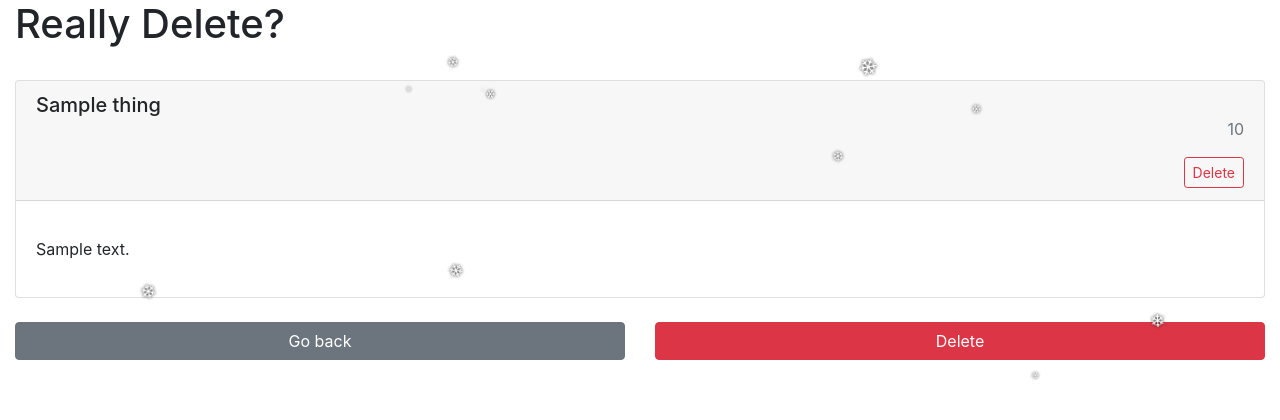
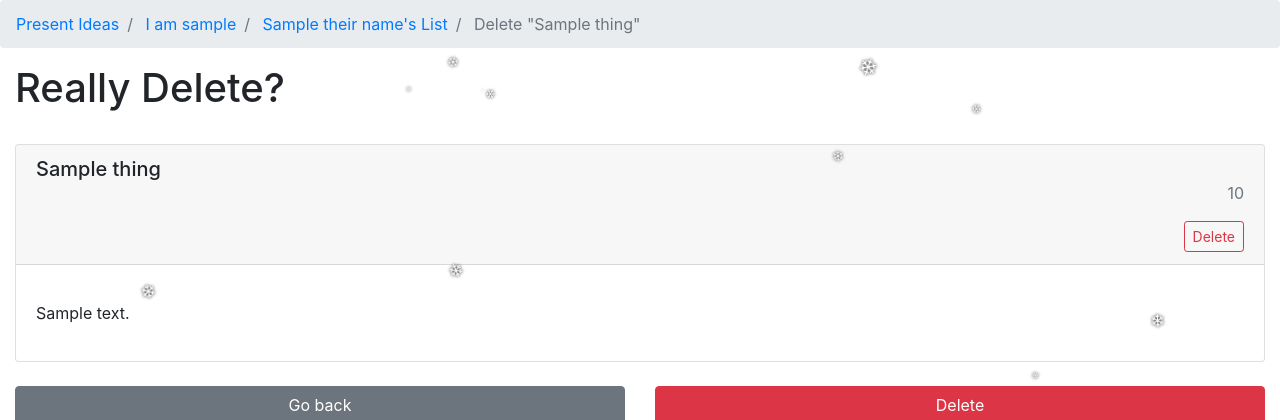
Before and after one commit to no1joel/present-ideas, a Django app: template present_ideas/present_ideas/templates/delete.html in a window 1280 px wide. Shown: the top 420 px of the page. Run offline with Django 3.2, Linux system fonts and the light colour scheme; the template is opened without the code that fills it: most values are stand-ins (such as "Sample title", 1, 10 or a date in 2020); some libraries are stand-ins or nearby versions.

Commit message:
Add breadcrumbs to pages

```diff
--- a/present_ideas/present_ideas/templates/delete.html
+++ b/present_ideas/present_ideas/templates/delete.html
@@ -1,6 +1,27 @@
 {% extends "base.html" %}
 
 {% block content %}
+    <nav aria-label="breadcrumb">
+        <ol class="breadcrumb">
+            <li class="breadcrumb-item" aria-current="page">
+                <a href="{% url 'index' %}">Present Ideas</a>
+            </li>
+            <li class="breadcrumb-item" aria-current="page">
+                <a href="{% url 'what_do' username %}">
+                    I am {{ username }}
+                </a>
+            </li>
+            <li class="breadcrumb-item" aria-current="page">
+                <a href="{% url 'present_list' username their_name %}">
+                    {{ their_name }}'s List
+                </a>
+            </li>
+            <li class="breadcrumb-item active" aria-current="page">
+                Delete "{{ thing.Thing }}"
+            </li>
+        </ol>
+    </nav>
+
     <div class="container-fluid">
         <div class="row">
             <div class="col"><h1>Really Delete?</h1></div>
--- a/present_ideas/present_ideas/views.py
+++ b/present_ideas/present_ideas/views.py
@@ -43,6 +43,7 @@ def what_do(request, username):
     context = {
         "who_url": reverse("who", args=(username,)),
         "me_url": reverse("present_list", args=(username, username)),
+        "username": username,
     }
 
     return render(request, "what_do.html", context)
```
Also changed, not shown: present_ideas/present_ideas/templates/list.html (+19 -4 lines), present_ideas/present_ideas/templates/what_do.html (+11 -0 lines).
